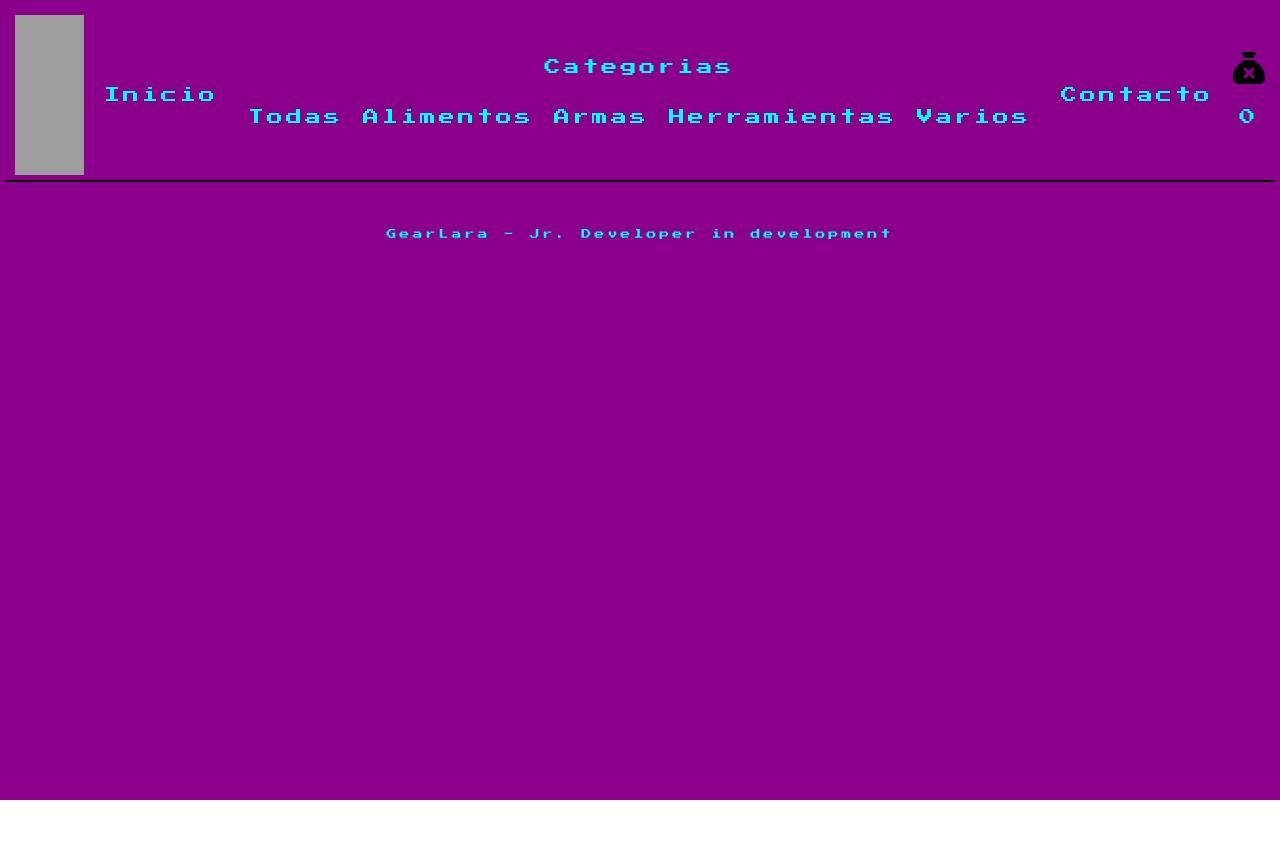
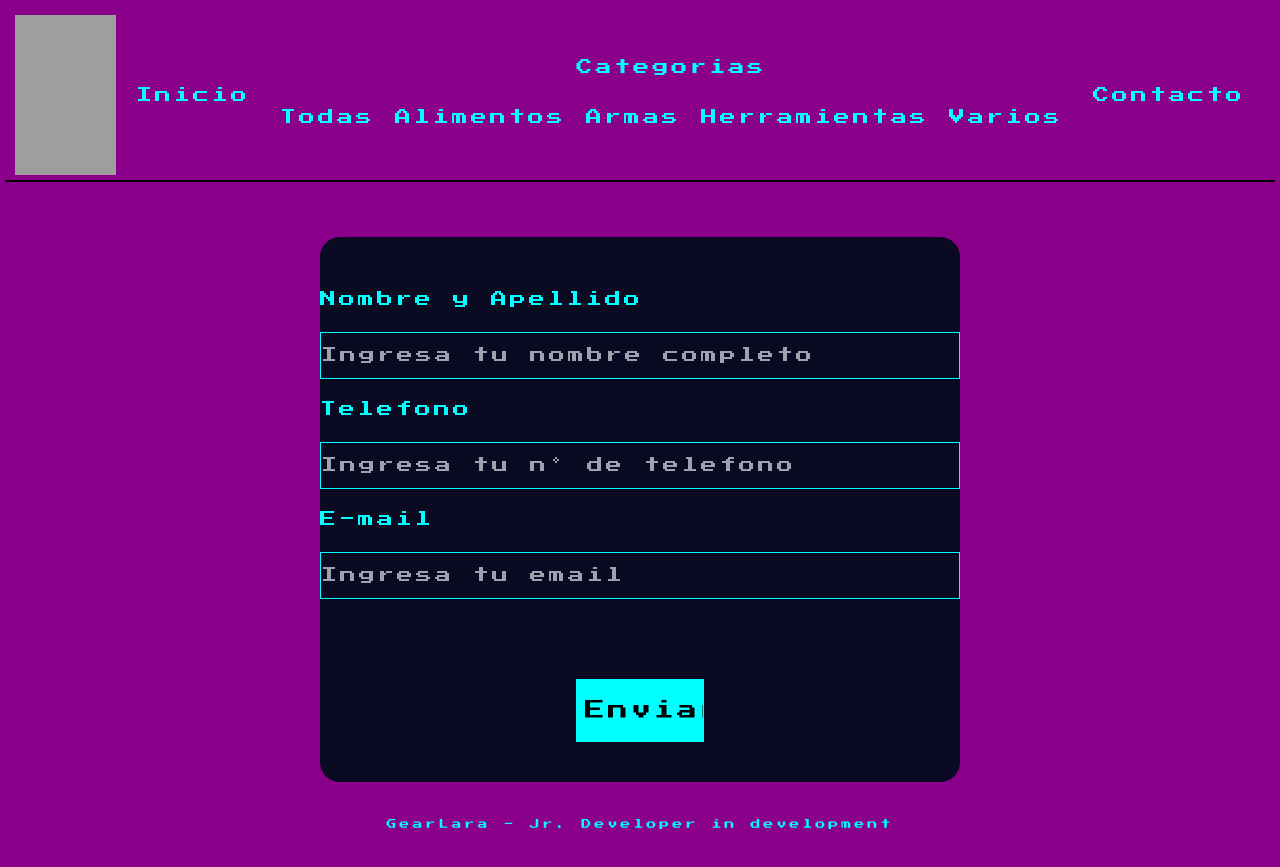
Before and after one commit to NatiBorjas/Provisiones_Stan, a React (Create React App) app: page /checkout in a window 1280 px wide. Before the commit the page ends 800 px from the top, so only its background shows below. Built offline with nearby package versions, Linux system fonts and the light colour scheme; no server answers; grey boxes are pictures that could not be loaded.

Commit message:
Editando NavBar para el Cartwidget y agrregando loader

```diff
--- a/public/index.html
+++ b/public/index.html
@@ -2,7 +2,7 @@
 <html lang="en">
   <head>
     <meta charset="utf-8" />
-    <link rel="icon" href="%PUBLIC_URL%/murray.png" />
+    <link rel="icon" href="https://firebasestorage.googleapis.com/v0/b/provisiones-stan.appspot.com/o/Murray.png?alt=media&token=63d8d42d-5960-4e28-bbf5-c73812e64fc7" />
     <meta name="viewport" content="width=device-width, initial-scale=1" />
     <meta name="theme-color" content="#000000" />
     <meta
--- a/src/App.css
+++ b/src/App.css
@@ -42,8 +42,8 @@ ul li{
   display: flex;
   flex-direction: column;
   align-items: center;
-  margin: 25px;
-  padding: 10px;
+  margin-top: 25px;
+  margin-bottom: 0;
 }
 
 #stan {
--- a/src/App.js
+++ b/src/App.js
@@ -25,7 +25,7 @@ function App() {
               <Route path='/category/:categoryId' element={<ItemListContainer/>}/>
               <Route path='/contacto' element={<Contacto/>}/>
               <Route path='/cart' element={<Cart/>}/>
-              <Route path='/finalizarcompra' element={<FormularioCompra/>} />
+              <Route path='/checkout' element={<FormularioCompra/>} />
             </Routes>
           </BrowserRouter>
         </CartContextProvider>
--- a/src/components/Cart.js
+++ b/src/components/Cart.js
@@ -36,7 +36,8 @@ export const Cart = () => {
                 </div>
                 ) :
                 (
-                    checkout ? <FormularioCompra orden={orden}/> :
+                checkout ? <FormularioCompra orden={orden}/>
+                    :
                     <div className="carrito-container">
                         <div className="carrito">
                             {carrito.map(item => {
@@ -72,11 +73,9 @@ export const Cart = () => {
                                         <h1>Total Carrito D$: {totalCarrito()}</h1>
                                     </div>
                                     <div className="btn-finalizar">
-                                        <button className="btn" onClick={saveCarrito}>Finalizar Compra</button>
-                                        {/* <Link to={'/finalizarcompra'}>
+                                        {/* <Link to={'/checkout'}> */}
                                             <button className="btn" onClick={saveCarrito}>Finalizar Compra</button>
-                                            {checkout && <FormularioCompra orden={orden}/>}
-                                        </Link> */}
+                                        {/* </Link> */}
                                     </div>
                                 </div>
                                 <div className="vaciar-carrito">
--- a/src/components/FormularioCompra.js
+++ b/src/components/FormularioCompra.js
@@ -36,27 +36,17 @@ const FormularioCompra = ( { orden } ) => {
         <div id="form-container">
             <form id="form-compra" onSubmit={onSubmit}>
                 <fieldset>
-                    <label id="name-label">Nombre y Apellido <input id="name" type="text" placeholder="Ingresa tu nombre completo"  onChange={event => onInputChange(event)}/></label>
-                    <label id="phone-label">Telefono <input id="phone" type="text" placeholder="Ingresa tu n° de telefono" onChange={event => onInputChange(event)}/></label>
-                    <label id="email-label">E-mail <input id="email" type="email" placeholder="Ingresa tu email" onChange={event => onInputChange(event)}/></label>
+                    <label id="name-label">Nombre y Apellido <input id="name" type="text" placeholder="Ingresa tu nombre completo"  onChange={event => onInputChange(event)} required/></label>
+                    <label id="phone-label">Telefono <input id="phone" type="text" placeholder="Ingresa tu n° de telefono" onChange={event => onInputChange(event)} required/></label>
+                    <label id="email-label">E-mail <input id="email" type="email" placeholder="Ingresa tu email" onChange={event => onInputChange(event)} required/></label>
                 </fieldset>
                 <input type="submit" value="Enviar"/>
             </form>
         </div>
-        // <div id="form-container">
-        //     <form id="form-compra">
-        //         <fieldset>
-        //             <label id="name-label">Nombre y Apellido <input id="name" type="text" placeholder="Ingresa tu nombre completo" /></label>
-        //             <label id="phone-label">Telefono <input id="phone" type="text" placeholder="Ingresa tu n° de telefono" /></label>
-        //             <label id="email-label">E-mail <input id="email" type="email" placeholder="Ingresa tu email" /></label>
-        //         </fieldset>
         //         <fieldset>
         //             <p>Agrega comentarios, consultas, saludos...</p>
         //             <textarea rows="4" cols="30" placeholder="We're having a real moment here..."></textarea>
         //         </fieldset>
-        //         <input type="submit" value="Enviar" />
-        //     </form>
-        // </div>
     )
 }
 export default FormularioCompra
--- a/src/components/ItemCard.js
+++ b/src/components/ItemCard.js
@@ -10,7 +10,7 @@ export const ItemCard = ( { prod } ) => {
           </div>
         <div className='Item-info'>
           <p>{prod.nombre}</p>
-          <p>$ {prod.precio}d</p>
+          <p>D$ {prod.precio}</p>
           <Link to={`/items/${prod.id}`}>
           <button className='btn'>+ Info</button>
           </Link>
--- a/src/components/ItemDetailContainer.js
+++ b/src/components/ItemDetailContainer.js
@@ -2,11 +2,13 @@ import { useState, useEffect } from "react";
 import { useParams } from "react-router-dom";
 import { ItemDetail } from "./ItemDetail";
 import { getDoc, getFirestore, doc} from "firebase/firestore";
+import { stan } from "./NavBar";
 
 const ItemDetailContainer = () => {
 
     const [item, setItem] = useState({});
     const { itemId } = useParams();
+    const [loading, setLoading] = useState(true);
 
     useEffect(() => {
         const db = getFirestore();
@@ -14,16 +16,26 @@ const ItemDetailContainer = () => {
 
         getDoc(itemDetail).then(snapshot => {
             if(snapshot.exists) {
-                setItem(snapshot.data())
+                setItem(snapshot.data());
+                setLoading(false);
             }
         })
     }, [itemId]);
 
 
     return (
-        <div className="detail-container">
-            <ItemDetail key={item.id} item={item}/>
-        </div>
+        <>
+            {loading ?
+                <div className="loader">
+                    <img src={stan} alt="stan" />
+                    <p>Cargando...</p>
+                </div>
+                :
+                <div className="detail-container">
+                    <ItemDetail key={item.id} item={item}/>
+                </div>
+            }
+        </>
     )
 }
 export default ItemDetailContainer
--- a/src/components/ItemList.js
+++ b/src/components/ItemList.js
@@ -1,22 +1,12 @@
 import { ItemCard } from "./ItemCard"
 import '../styles/ItemList.css';
-import { stan } from "./NavBar";
 
 export const ItemList = ({ productos, loading }) => {
 
   return (
-    <>
-      { loading ?
-        <div className="loader">
-          <img src={stan} alt="stan" />
-          <p>Cargando...</p>
-        </div>
-          :
-        <div className="card-container">
-          {productos.map(producto =>
-          <ItemCard key={producto.id} prod={producto} />)}
-        </div>
-      }
-    </>
+    <div className="card-container">
+      {productos.map(producto =>
+      <ItemCard key={producto.id} prod={producto} />)}
+    </div>
   );
 }
--- a/src/components/ItemListContainer.js
+++ b/src/components/ItemListContainer.js
@@ -3,6 +3,7 @@ import { useEffect, useState, } from "react";
 import { ItemList } from './ItemList';
 import { useParams } from 'react-router-dom';
 import { collection, getDocs, getFirestore } from "firebase/firestore";
+import { stan } from "./NavBar";
 import '../styles/ItemListContainer.css';
 
 
@@ -38,9 +39,16 @@ const ItemListContainer = () => {
 
     return (
         <>
-            <div className="item-container">
-                <ItemList productos={productos} loading={loading}/>
-            </div>
+            {loading ?
+                <div className="loader">
+                    <img src={stan} alt="stan" />
+                    <p>Cargando...</p>
+                </div>
+                :
+                <div className="item-container">
+                    <ItemList productos={productos} loading={loading}/>
+                </div>
+            }
         </>
     )
 }
--- a/src/components/NavBar.js
+++ b/src/components/NavBar.js
@@ -1,12 +1,13 @@
 import React from 'react';
 import { Link } from 'react-router-dom';
-import CartWidget from "./CartWidget"
+import CartWidget from "./CartWidget";
+import { useCartContext } from "../context/CartContext";
 import '../styles/NavBar.css';
 
 export const stan = 'https://static.wikia.nocookie.net/monkeyisland/images/5/5c/StaninActionanimiert.gif';
 
 const NavBar = () => {
-
+    const { carrito } = useCartContext();
     return (
         <>
         <header className="nav-container">
@@ -36,9 +37,11 @@ const NavBar = () => {
                         <Link to={'/contacto'}>Contacto</Link>
                     </li>
                     <li>
-                        <Link to={'/cart'}>
-                            <CartWidget/>
-                        </Link>
+                        {carrito.length === 0 ? "" :
+                            <Link to={'/cart'}>
+                                <CartWidget/>
+                            </Link>
+                        }
                     </li>
                 </ul>
             </nav>
```
Also changed, not shown: public/Murray.png (deleted).
